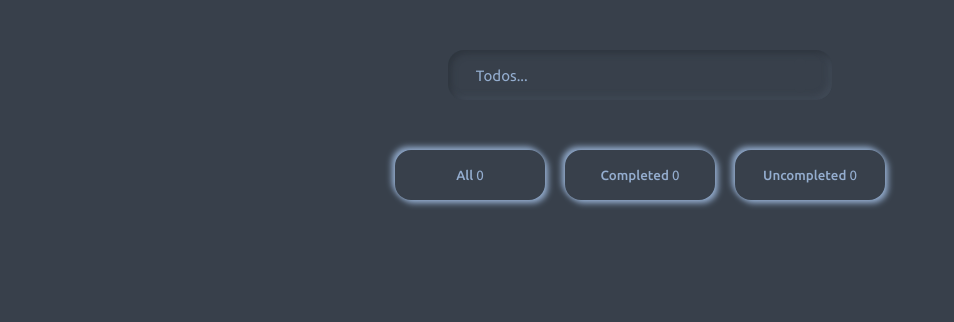
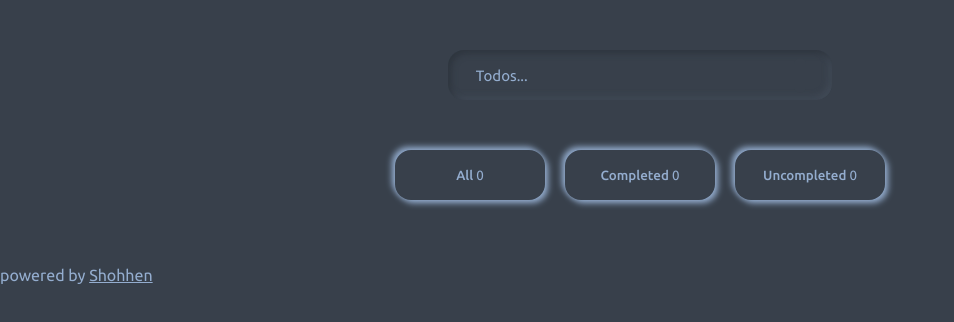
Before and after one commit to shohhen/To-do-list, a plain HTML site: page 5/index.html in a window 1280 px wide. Shown: the whole page, without its empty margins (0-954 px from the left). Drawn offline with Linux system fonts and the light colour scheme.

Commit message:
Update index.html

```diff
--- a/5/index.html
+++ b/5/index.html
@@ -30,6 +30,10 @@
       <ul class="js-list"></ul>
     </main>
 
+    <footer>
+     <p> powered by <a href="https://www.instagram.com/shohhen/"> Shohhen</a></p>
+    </footer>
+
     <script src="main.js"></script>
     <!-- <script src="./js/if.js"></script>
   <script src="./js/array.js"></script>
```
